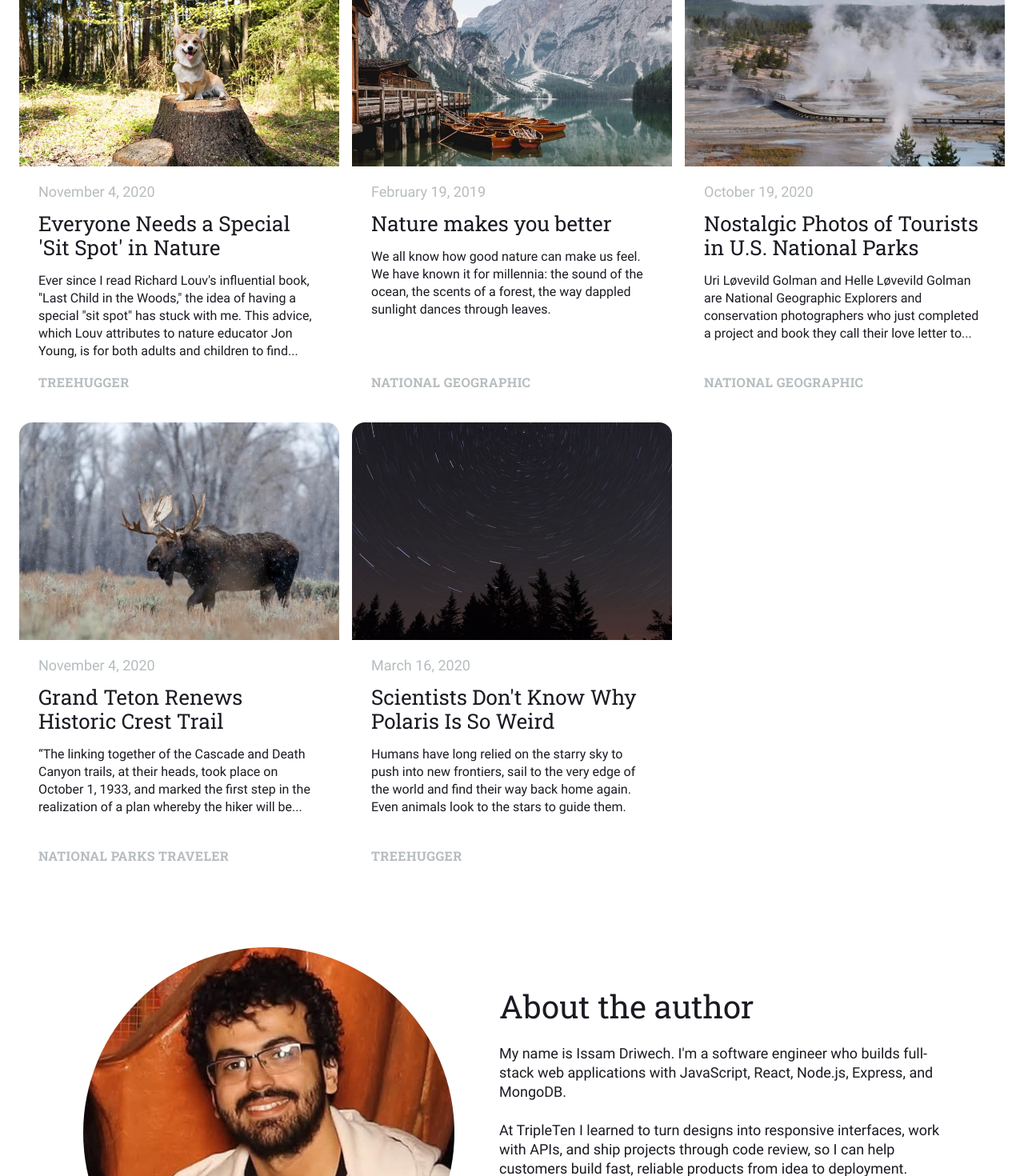
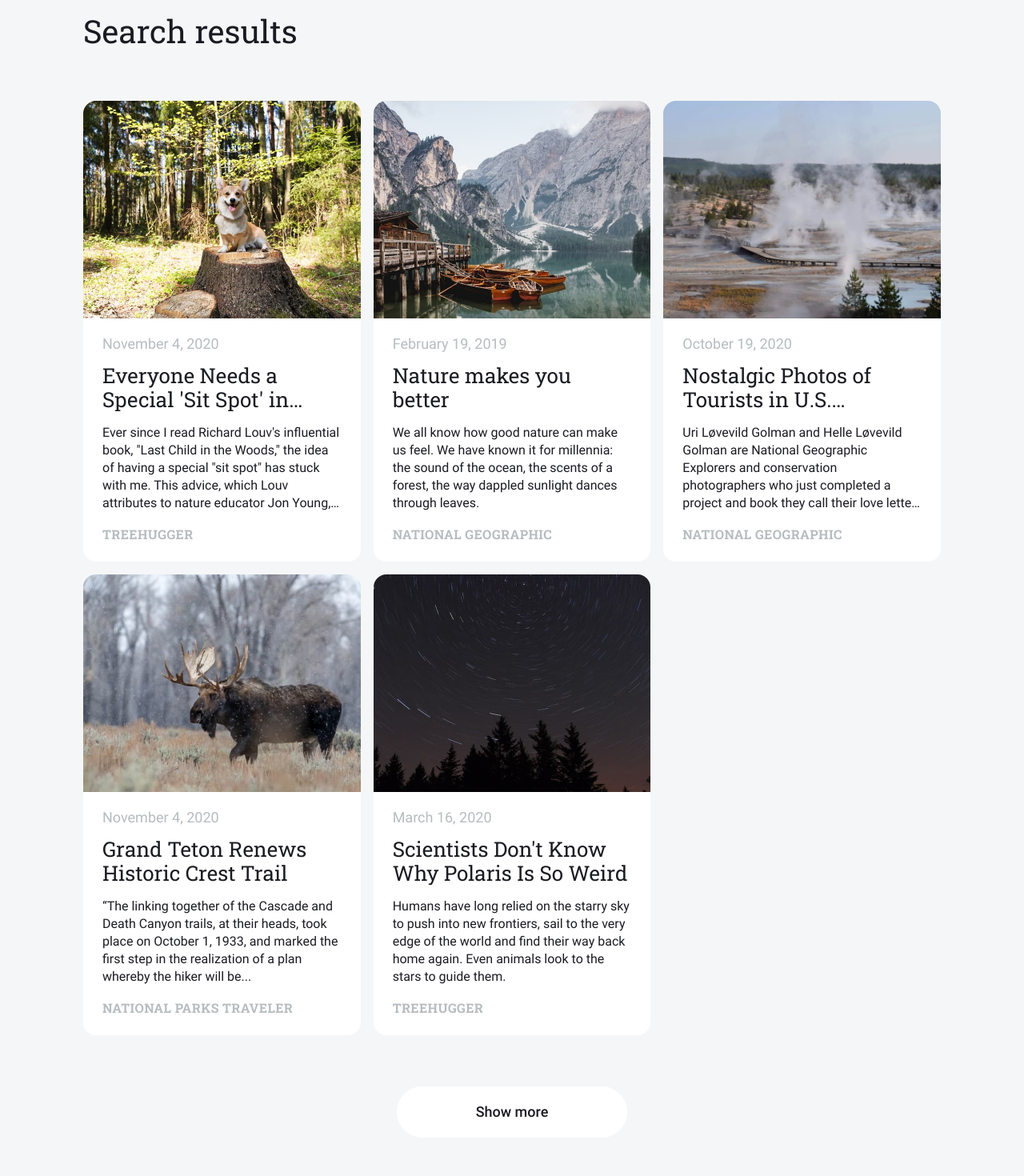
Before and after one commit to ZephyrD18/se_finalProject_frontEnd_X, a React (Vite) app: page / in a window 1280 px wide. Shown: the part 640-2110 px from the top of the page at 80% size. Built offline with nearby package versions, Linux system fonts and the light colour scheme.

Commit message:
Added SearchResults sections & 'Show More' button

```diff
--- a/src/components/Main/Main.jsx
+++ b/src/components/Main/Main.jsx
@@ -1,7 +1,7 @@
 import "./Main.css";
 import SearchForm from "../SearchForm/SearchForm";
 import About from "../About/About";
-import NewsCardList from "../NewsCardList/NewsCardList";
+import SearchResults from "../SearchResults/SearchResults";
 import { sampleArticles } from "../../utils/constants";
 
 function Main() {
@@ -17,7 +17,7 @@ function Main() {
           <SearchForm />
         </div>
       </section>
-      <NewsCardList articles={sampleArticles} />
+      <SearchResults articles={sampleArticles} />
       <About />
     </main>
   );
--- /dev/null
+++ b/src/components/SearchResults/SearchResults.css
@@ -0,0 +1,69 @@
+.search-results {
+  display: flex;
+  flex-direction: column;
+  padding: 80px 104px;
+  background-color: var(--color-background);
+}
+
+.search-results__title {
+  margin: 0 0 64px;
+  font-family: var(--font-roboto-slab);
+  font-size: 40px;
+  font-weight: 400;
+  line-height: 46px;
+}
+
+.search-results__more-button {
+  align-self: center;
+  width: 288px;
+  height: 64px;
+  margin-top: 64px;
+  border: none;
+  border-radius: 80px;
+  background-color: var(--color-white);
+  font-family: var(--font-roboto);
+  font-size: 18px;
+  font-weight: 500;
+  line-height: 24px;
+  color: var(--color-primary);
+  cursor: pointer;
+  transition: background-color 0.3s ease;
+}
+
+.search-results__more-button:hover {
+  background-color: var(--color-white-hover);
+}
+
+@media screen and (max-width: 1279px) {
+  .search-results {
+    padding: 40px;
+  }
+
+  .search-results__title {
+    margin-bottom: 32px;
+    font-size: 30px;
+    line-height: 34px;
+  }
+
+  .search-results__more-button {
+    width: 240px;
+    height: 56px;
+    margin-top: 32px;
+  }
+}
+
+@media screen and (max-width: 767px) {
+  .search-results {
+    padding: 32px 16px 24px;
+  }
+
+  .search-results__title {
+    margin-bottom: 58px;
+  }
+
+  .search-results__more-button {
+    width: 100%;
+    max-width: 288px;
+    margin-top: 20px;
+  }
+}
--- /dev/null
+++ b/src/components/SearchResults/SearchResults.jsx
@@ -0,0 +1,16 @@
+import "./SearchResults.css";
+import NewsCardList from "../NewsCardList/NewsCardList";
+
+function SearchResults({ articles }) {
+  return (
+    <section className="search-results">
+      <h2 className="search-results__title">Search results</h2>
+      <NewsCardList articles={articles} />
+      <button className="search-results__more-button" type="button">
+        Show more
+      </button>
+    </section>
+  );
+}
+
+export default SearchResults;
--- a/src/index.css
+++ b/src/index.css
@@ -12,6 +12,7 @@
   --color-accent-hover: #347eff;
   --color-accent-active: #2a65cc;
   --color-error: #ff0000;
+  --color-white-hover: #e8e8e8;
 
   --font-roboto: "Roboto", Arial, sans-serif;
   --font-roboto-slab: "Roboto Slab", Georgia, serif;
```
